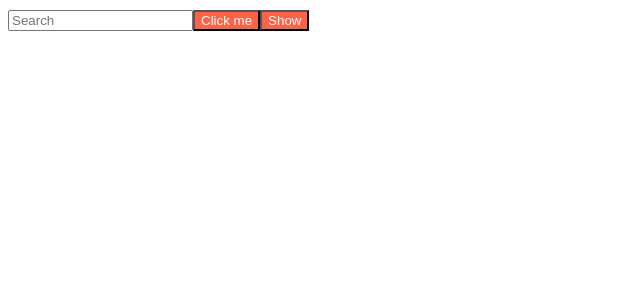
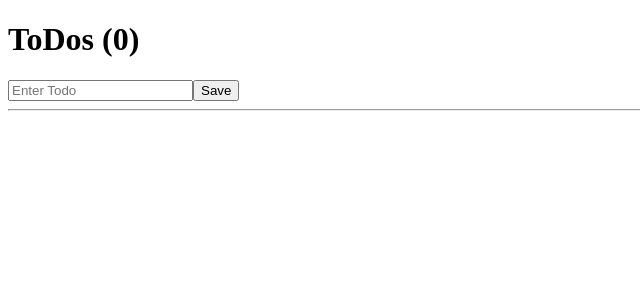
Before and after one commit to GGangNeo/clone-react-for-beginners-movie, a React (Create React App) app: page / in a window 1280 px wide. Shown: the top 300 px of the page, without its empty margins (0-640 px from the left). Built offline with nearby package versions, Linux system fonts and the light colour scheme.

Commit message:
todo app

```diff
--- a/src/App.js
+++ b/src/App.js
@@ -1,40 +1,31 @@
 import { useEffect, useState } from 'react';
-import style from './App.module.css';
-import Button from './Button';
-import Greeting from './Greeting';
 
 function App() {
-  const [count, setCount] = useState(0);
-  const [keyword, setKeyword] = useState('');
-  const [show, setShow] = useState(false);
-  const onClick = () => setCount((current) => current + 1);
-  const onChange = (event) => setKeyword(event.target.value);
-  const onHide = () => setShow((current) => !current);
-  console.log('It will keep running');
-
-  useEffect(() => {
-    console.log('It runs only once.');
-  }, []);
-
-  useEffect(() => {
-    console.log('It runs when keyword changed');
-  }, [keyword]);
-
-  useEffect(() => {
-    console.log('It runs when count changed');
-  }, [count]);
-
-  useEffect(() => {
-    console.log('It runs when count and keyword changed');
-  }, [count, keyword]);
-
+  const [toDo, setTodo] = useState('');
+  const [toDos, setTodos] = useState([]);
+  const onChagne = (event) => setTodo(event.target.value);
+  const onSubmit = (event) => {
+    event.preventDefault();
+    if (toDo === '') return;
+    setTodos((current) => [toDo, ...current]);
+    setTodo('');
+  };
   return (
-    <div className={style.title}>
-      {show ? <Greeting /> : null}
-      <input value={keyword} placeholder="Search" onChange={onChange}></input>
-      {show ? <h1> {count}</h1> : null}
-      <Button text={'Click me'} onClick={onClick} />
-      <Button text={show ? 'Hide' : 'Show'} onClick={onHide} />
+    <div>
+      <h1> ToDos ({toDos.length})</h1>
+      <form onSubmit={onSubmit}>
+        <input
+          value={toDo}
+          onChange={onChagne}
+          placeholder="Enter Todo"
+          type="text"
+        ></input>
+        <button> Save </button>
+      </form>
+      <hr />
+      {toDos.map((item, index) => (
+        <li key={index}>{item}</li>
+      ))}
     </div>
   );
 }
```
